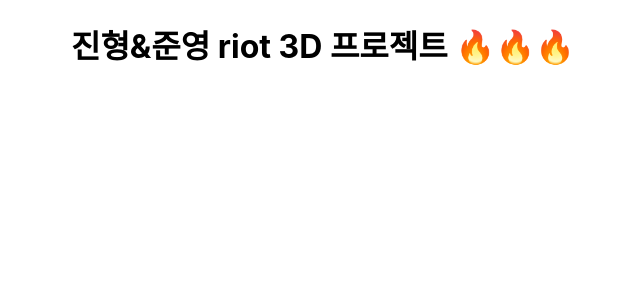
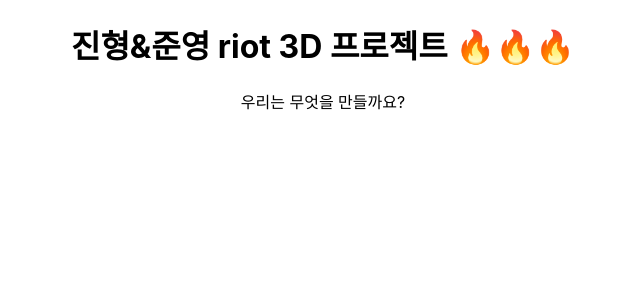
Before and after one commit to kmjnnhyk/get-riot-3D, a React (Create React App) app: page / in a window 1280 px wide. Shown: the top 300 px of the page, without its empty margins (317-957 px from the left). Built offline with nearby package versions, Linux system fonts and the light colour scheme.

Commit message:
feat: first commit

```diff
--- a/src/App.tsx
+++ b/src/App.tsx
@@ -6,6 +6,8 @@
   return (
     <div className="App">
      <h1>진형&준영 riot 3D 프로젝트 🔥🔥🔥</h1>
+
+     <p>우리는 무엇을 만들까요?</p>
     </div>
   );
 }
```
